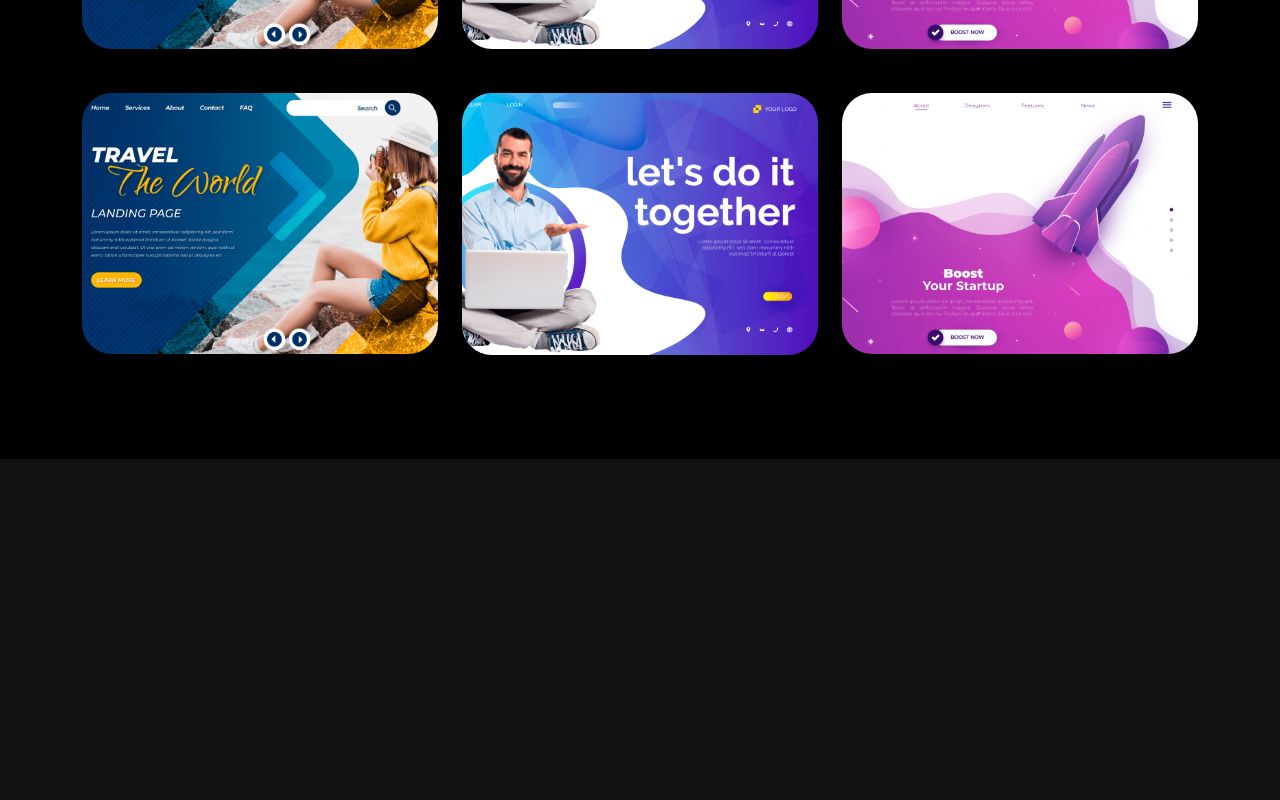
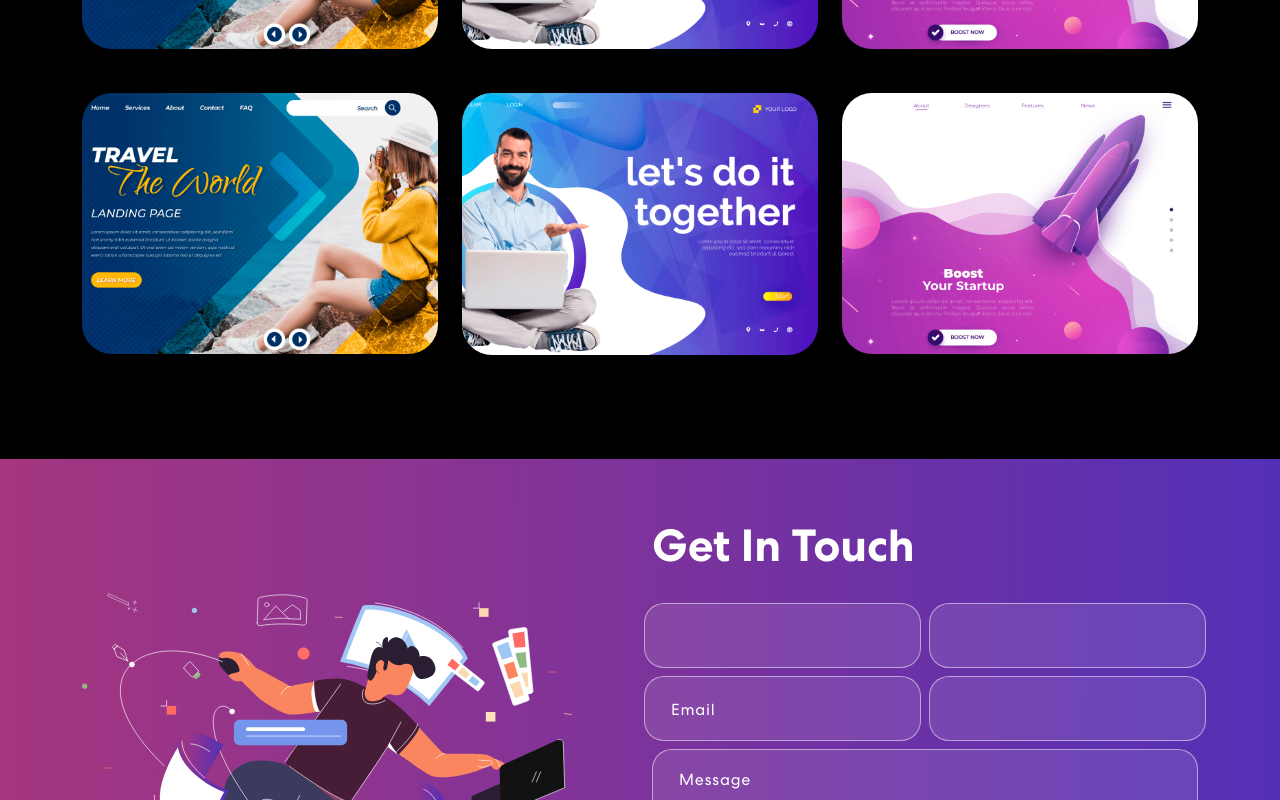
Before and after one commit to carltaer/portfolio, a React (Create React App) app in the folder myportfolio/: page / in a window 1280 px wide. Shown: the part 2000-2800 px from the top of the page. Before the commit the page ends 2459 px from the top, so only its background shows below. Built offline with nearby package versions, Linux system fonts and the light colour scheme.

Commit message:
set up contacts component

```diff
--- a/myportfolio/src/App.js
+++ b/myportfolio/src/App.js
@@ -3,6 +3,7 @@ import { NavBar } from './components/Navbar'
 import Banner  from './components/Banner'
 import Skills from './components/Skills';
 import Projects from './components/Projects';
+import Contact from './components/Contact';
 
 import 'bootstrap/dist/css/bootstrap.min.css'
 
@@ -13,6 +14,7 @@ function App() {
       <Banner />
       <Skills />
       <Projects />
+      <Contact />
     </div>
   );
 }
--- a/myportfolio/src/components/Contact.js
+++ b/myportfolio/src/components/Contact.js
@@ -1,10 +1,67 @@
 import React from 'react'
+import { useState } from 'react'
+import { Container, Row, Col } from 'react-bootstrap'
+import contactImg from "../assets/img/contact-img.svg"
 
 const Contact = () => {
+  const formInitialDetails = {
+    firstName: " ",
+    lastName: " ",
+    email: " ",
+    phone: " ",
+    message: " ",
+  }
+
+  const [ formDetails, setFormDetails ] = useState( formInitialDetails )
+  const [ buttonText, setButtonText ] = useState( "Send" )
+  const [ status, setStatus ] = useState({})
+
+  const onFormUpdate = (category, value) => {
+    setFormDetails({
+      ...formDetails,
+      [category]: value
+    })
+  }
+
   return (
-    <div>
-
-    </div>
+    <section className="contact" id="connect">
+      <Container>
+        <Row className="align-items-center">
+          <Col md={6}>
+            <img src={contactImg} alt="Contact Us" />
+          </Col>
+          <Col md={6}>
+            <h2>Get In Touch</h2>
+            <form>
+              <Row>
+                <Col sm={6} className="px-1">
+                  <input type="text" value={formDetails.firstName} placeholder="First Name" onChange={(e) => onFormUpdate("firstName", e.target.value)} />
+                </Col>
+                <Col sm={6} className="px-1">
+                <input type="text" value={formDetails.lastName} placeholder="Last Name" onChange={(e) => onFormUpdate("lastName", e.target.value)} />
+                </Col>
+                <Col sm={6} className="px-1">
+                <input type="email" value={formDetails.email} placeholder="Email" onChange={(e) => onFormUpdate("email", e.target.value)} />
+                </Col>
+                <Col sm={6} className="px-1">
+                <input type="tel" value={formDetails.phone} placeholder="Phone Number" onChange={(e) => onFormUpdate("phone", e.target.value)} />
+                </Col>
+                <Col>
+                  <textarea rows={6} placeholder="Message" onChange={(e) => onFormUpdate("message", e.target.value)} />
+                  <button type="submit"><span>{buttonText}</span></button>
+                </Col>
+                {
+                  status.message &&
+                  <Col>
+                    <p className={status.success === false ? "danger": "success"}>{status.message}</p>
+                  </Col>
+                }
+              </Row>
+            </form>
+          </Col>
+        </Row>
+      </Container>
+    </section>
   )
 }
 
--- a/myportfolio/src/components/NavBar.js
+++ b/myportfolio/src/components/NavBar.js
@@ -39,7 +39,7 @@ export const NavBar = () => {
           <Nav className="me-auto">
             <Nav.Link href="#home" className={activeLink === "home" ? "active navbar-link" : "navbar-link"} onClick={() => onUpdateActiveLink("home")} >Home</Nav.Link>
             <Nav.Link href="#skills" className={activeLink === "skills" ? "active navbar-link" : "navbar-link" } onClick={() => onUpdateActiveLink("skills")}>Skills</Nav.Link>
-            <Nav.Link href="#projects" className={activeLink === "projects" ? "active navbar-link" : "navbar-link" } onClick={() => onUpdateActiveLink("projects")}>Projects</Nav.Link>
+            <Nav.Link href="#project" className={activeLink === "project" ? "active navbar-link" : "navbar-link" } onClick={() => onUpdateActiveLink("projects")}>Projects</Nav.Link>
           </Nav>
           <span className="navbar-text">
             <div className="social-icon">
--- a/myportfolio/src/components/Projects.js
+++ b/myportfolio/src/components/Projects.js
@@ -42,7 +42,7 @@ const Projects = () => {
   ]
 
   return (
-    <section className='project' id='project'>
+    <section className="project" id="project">
       <Container>
         <Row>
           <Col>
```
